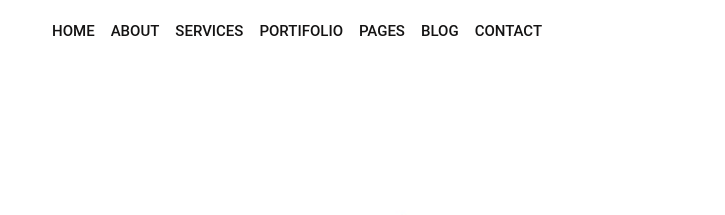
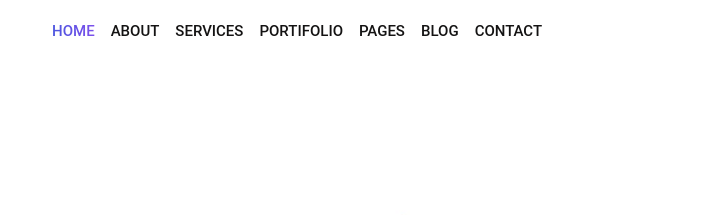
Before and after one commit to Naggenda/myportifolia, a plain HTML site: page index.html in a window 1280 px wide. Shown: the top 215 px of the page, 555-1280 px from the left. Drawn offline with Linux system fonts and the light colour scheme.

Commit message:
new commit

```diff
--- a/css/stylesheet.css
+++ b/css/stylesheet.css
@@ -32,7 +32,7 @@
     /* padding: 1.7rem;  */
 }
 
-.header-area .main-menu .navbar-nav .active a {
+.header-area .main-menu .navbar-nav a.active {
     background: var(--gradient-color);
     -webkit-background-clip: text;
     -webkit-text-fill-color: transparent;
```
